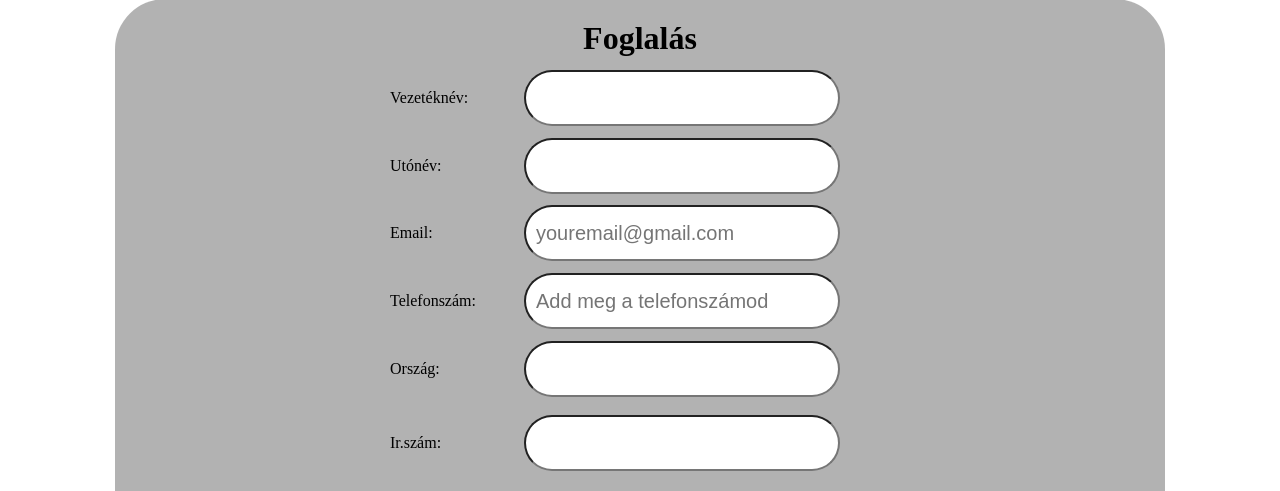
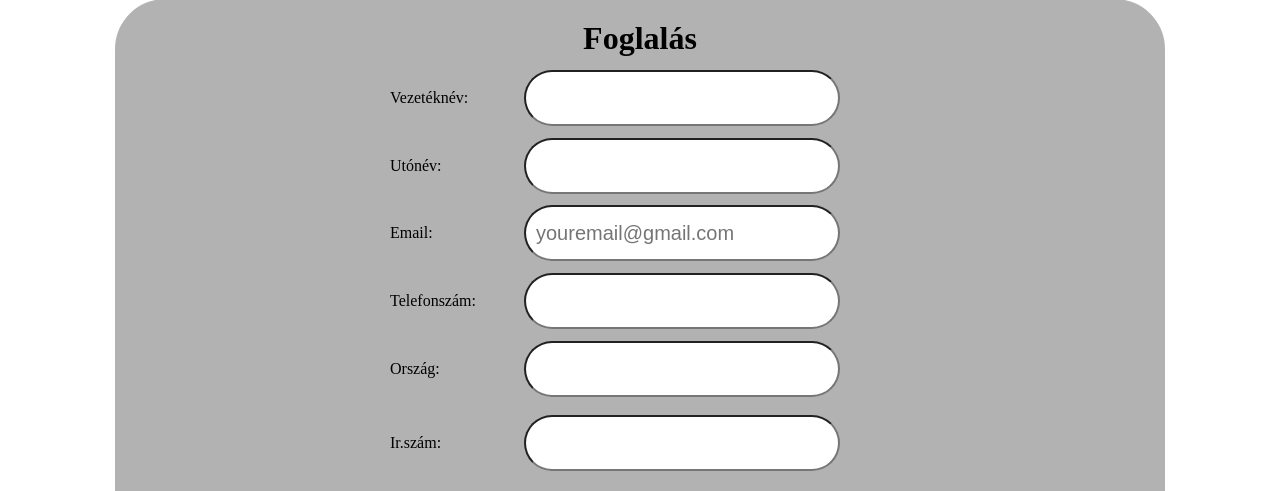
Before and after one commit to AnoFoxx/Website, a PHP site: page /Website/foglalas.php in a window 1280 px wide. Shown: the part 131-622 px from the top of the page. Run offline with PHP 8.4, Linux system fonts and the light colour scheme.

Commit message:
Update foglalas.php

```diff
--- a/public/foglalas.php
+++ b/public/foglalas.php
@@ -67,7 +67,7 @@
 					<div class="option">Vezetéknév:<input type="text" name="vez_name"></div>
 					<div class="option">Utónév:<input type="text" name="uto_name"></div>
 					<div class="option">Email:<input type="email" name="email" placeholder="youremail@gmail.com"></div>
-					<div class="option">Telefonszám:<input type="tel" name="phone_number" placeholder="Add meg a telefonszámod"></div>
+					<div class="option">Telefonszám:<input type="tel" name="phone_number"></div>
 					<div class="option">Ország:<input type="text" name="orszag"></div>
 					<div>
 						<div class="option">Ir.szám:<input type="text" name="irszam"></div>
```
